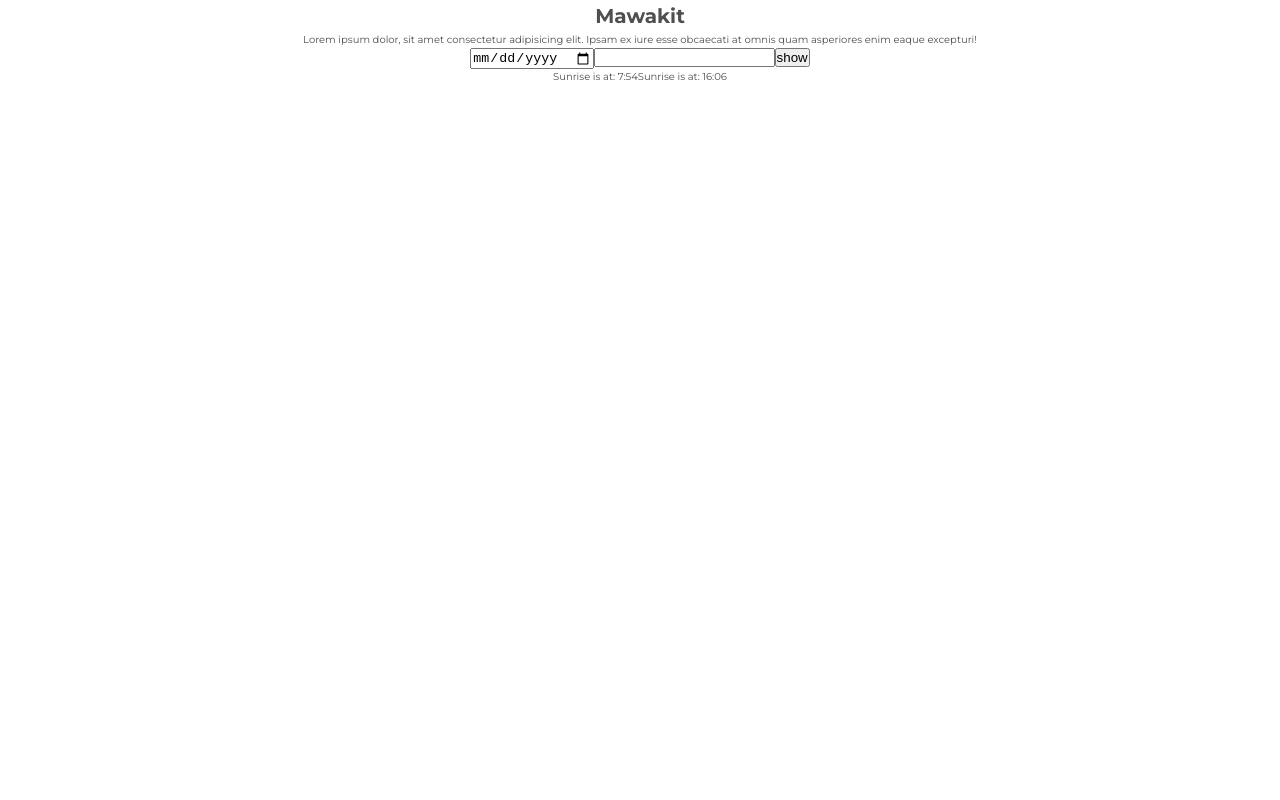
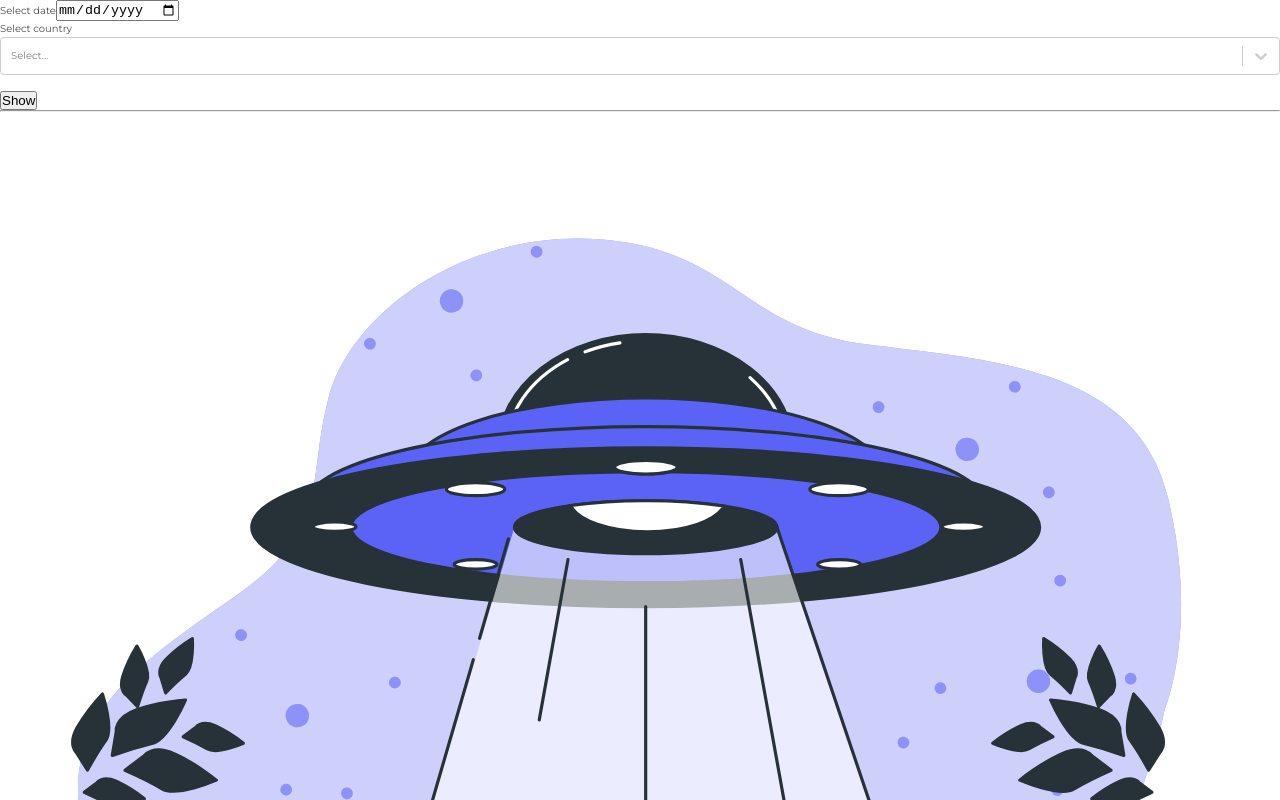
Before and after one commit to Neoxs/mawakit_app, a React (Create React App) app: page / in a window 1280 px wide. Shown: the top 800 px of the page. Built offline with nearby package versions, Linux system fonts and the light colour scheme.

Commit message:
Update UI

```diff
--- a/src/App.tsx
+++ b/src/App.tsx
@@ -1,24 +1,156 @@
-import React from "react";
-import "./App.css";
+import React, { useState } from "react";
+import axios from "axios";
+import Select from "react-select";
+
+// I got the list of coutries from google api (https://developers.google.com/public-data/docs/canonical/countries_csv)
+import countries from "./config/countries.json";
+
+import { ReactChangeEvent, ReactSubmitEvent } from "./helpers/types";
 
 function App() {
+  // ===========================================================================
+  // State
+  // ===========================================================================
+  const initState = {
+    cords: "",
+    date: "",
+    sunrise: "",
+    sunset: "",
+    loading: false,
+    synched: false,
+  };
+  const [data, setData] = useState(initState);
+
+  // ===========================================================================
+  // Handlers
+  // ===========================================================================
+
+  // Format the list of countries into {value, label} for react-select options
+  const options = countries.map((country) => {
+    return {
+      value: `lat=${country.latitude}&lng=${country.longitude}`,
+      label: country.name,
+    };
+  });
+
+  // Custom change event handler for react-select
+  const handleSelect = (option: any) => {
+    setData({
+      ...data,
+      cords: option.value,
+    });
+  };
+
+  // change event handler for date
+  // We can't use only one handler since the process changes
+  const handleChange = (e: ReactChangeEvent) => {
+    setData({
+      ...data,
+      date: e.target.value,
+    });
+  };
+
+  // Submit hanlder to get the results from this api
+  // https://sunrise-sunset.org/api
+  const getResults = async (e: ReactSubmitEvent) => {
+    e.preventDefault();
+
+    setData({
+      ...data,
+      loading: true,
+    });
+
+    const res = await axios.get(
+      `https://api.sunrise-sunset.org/json?${data.cords}&date=${
+        data.date ? data.date : "today"
+      }`
+    );
+
+    setData({
+      ...data,
+      sunrise: res.data.results.sunrise,
+      sunset: res.data.results.sunset,
+      synched: true,
+      loading: false,
+    });
+  };
+
   return (
     <div className="App">
-      <div className="header">
-        <h1 className="logo">Mawakit</h1>
-        <p className="subtitle">
-          Lorem ipsum dolor, sit amet consectetur adipisicing elit. Ipsam ex
-          iure esse obcaecati at omnis quam asperiores enim eaque excepturi!
-        </p>
+      <div className="side_one">
+        <form className="search" onSubmit={getResults}>
+          <div className="search__group">
+            <label className="search__group-label" htmlFor="date">
+              Select date
+            </label>
+            <input
+              id="date"
+              type="date"
+              className="search__date"
+              onChange={handleChange}
+              required
+            />
+          </div>
+          <div className="search__group">
+            <label className="search__group-label" htmlFor="date">
+              Select country
+            </label>
+            {/* React select input */}
+            <Select
+              id="country"
+              className="search__country"
+              onChange={handleSelect}
+              options={options}
+            />
+            {/* React-Select are cool, unfortunaly you can't make the input required, therefore i am using this hidden input as alternative solution for this issue (https://github.com/JedWatson/react-select/issues/3140) */}
+            <input
+              type="text"
+              onChange={() => false}
+              autoComplete="off"
+              style={{ opacity: 0, height: 0 }}
+              value={data.cords}
+              required
+            />
+          </div>
+          <button className="search__btn" type="submit" disabled={data.loading}>
+            {data.loading ? "Loading..." : "Show"}
+          </button>
+        </form>
+        <hr />
+        <div className="result">
+          {!data.synched && (
+            <img
+              className="illustration-lost"
+              src="/img/lost.svg"
+              alt="illustration"
+            />
+          )}
+          {data.synched && (
+            <>
+              <span className="result__sunrise">
+                Sunrise is at: {data.sunrise} ☀️
+              </span>
+              <span className="result__sunset">
+                Sunset is at: {data.sunset} 🌙
+              </span>
+            </>
+          )}
+        </div>
       </div>
-      <div className="search">
-        <input type="date" className="search__date" />
-        <input type="text" className="search__country" />
-        <button type="submit">show</button>
-      </div>
-      <div className="result">
-        <span className="result__sunrise">Sunrise is at: 7:54</span>
-        <span className="result__sunset">Sunrise is at: 16:06</span>
+      <div className="side_two">
+        <div className="header">
+          <h1 className="logo">Mawakit</h1>
+          <p className="subtitle">
+            Lorem ipsum dolor sit amet consectetur adipisicing elit. Dolores
+            ullam ratione unde enim non similique minima nihil laudantium modi
+            officia.
+          </p>
+        </div>
+        <img
+          className="illustration"
+          src="/img/camping.svg"
+          alt="illustration"
+        />
       </div>
     </div>
   );
```
